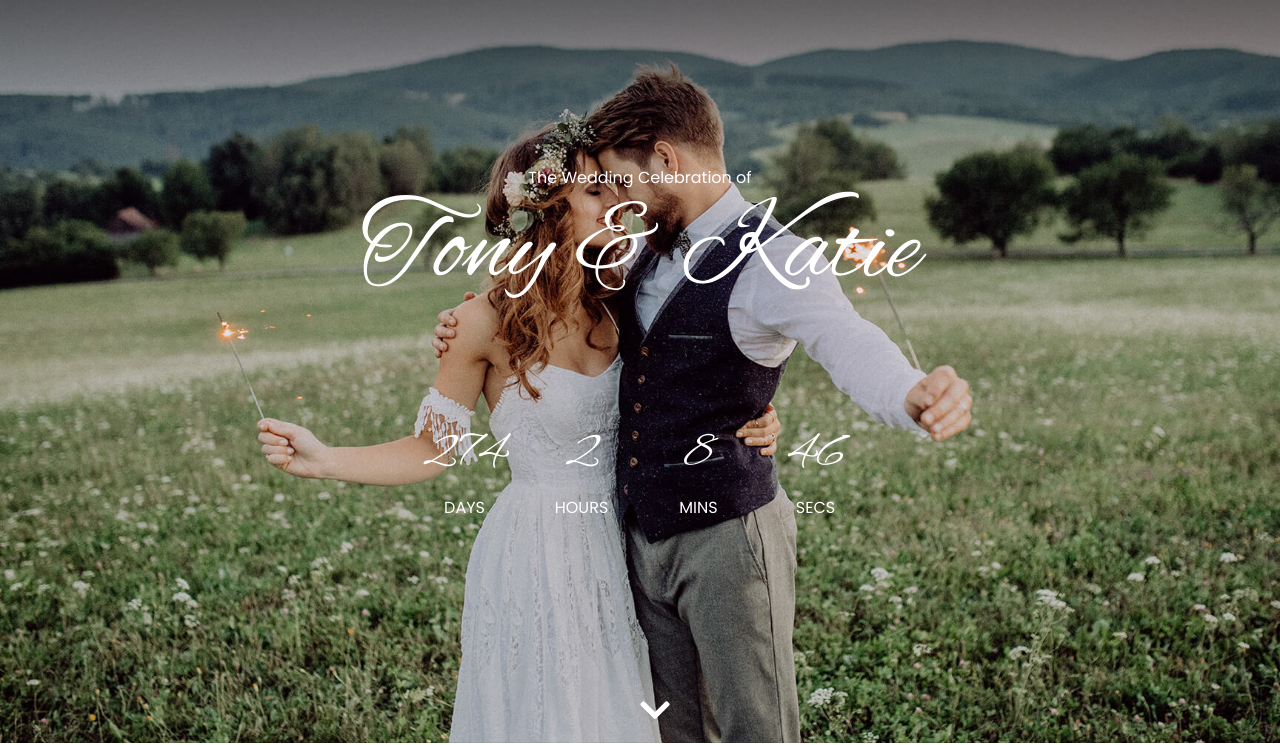
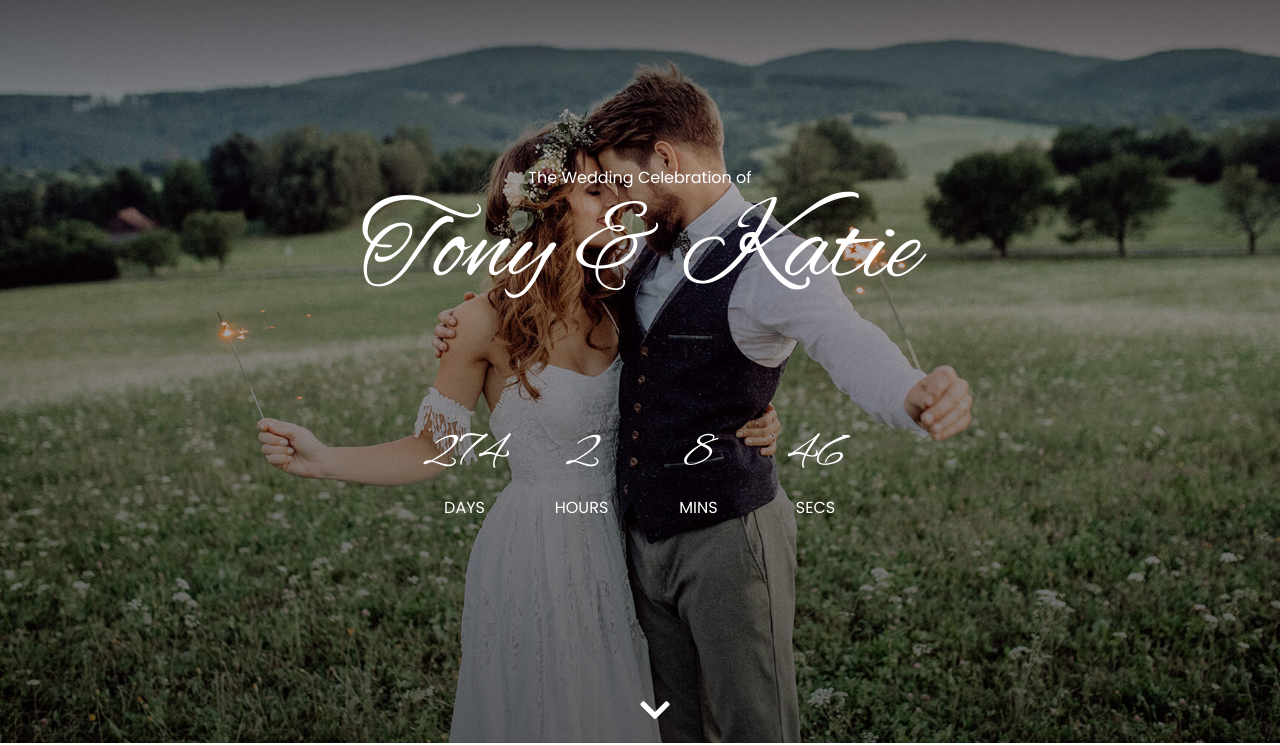
Before and after one commit to TonyProkop/wedding, a Gatsby site: page / in a window 1280 px wide. Shown: the part 57-802 px from the top of the page. Built offline with nearby package versions, Linux system fonts and the light colour scheme; Gatsby itself is replaced by a stand-in of ours.

Commit message:
Added linear gradient to the banner image to see the countdown better.

```diff
--- a/src/components/banner.module.scss
+++ b/src/components/banner.module.scss
@@ -2,7 +2,7 @@
     position: relative;
     width: 100%;
     height: 100vh;
-    background-image: url('../images/banner.jpg');
+    background-image: linear-gradient(rgba(0,0,0,.05), rgba(0,0,0,.5)), url('../images/banner.jpg');
     background-position: center;
     background-size: cover;
 
```
